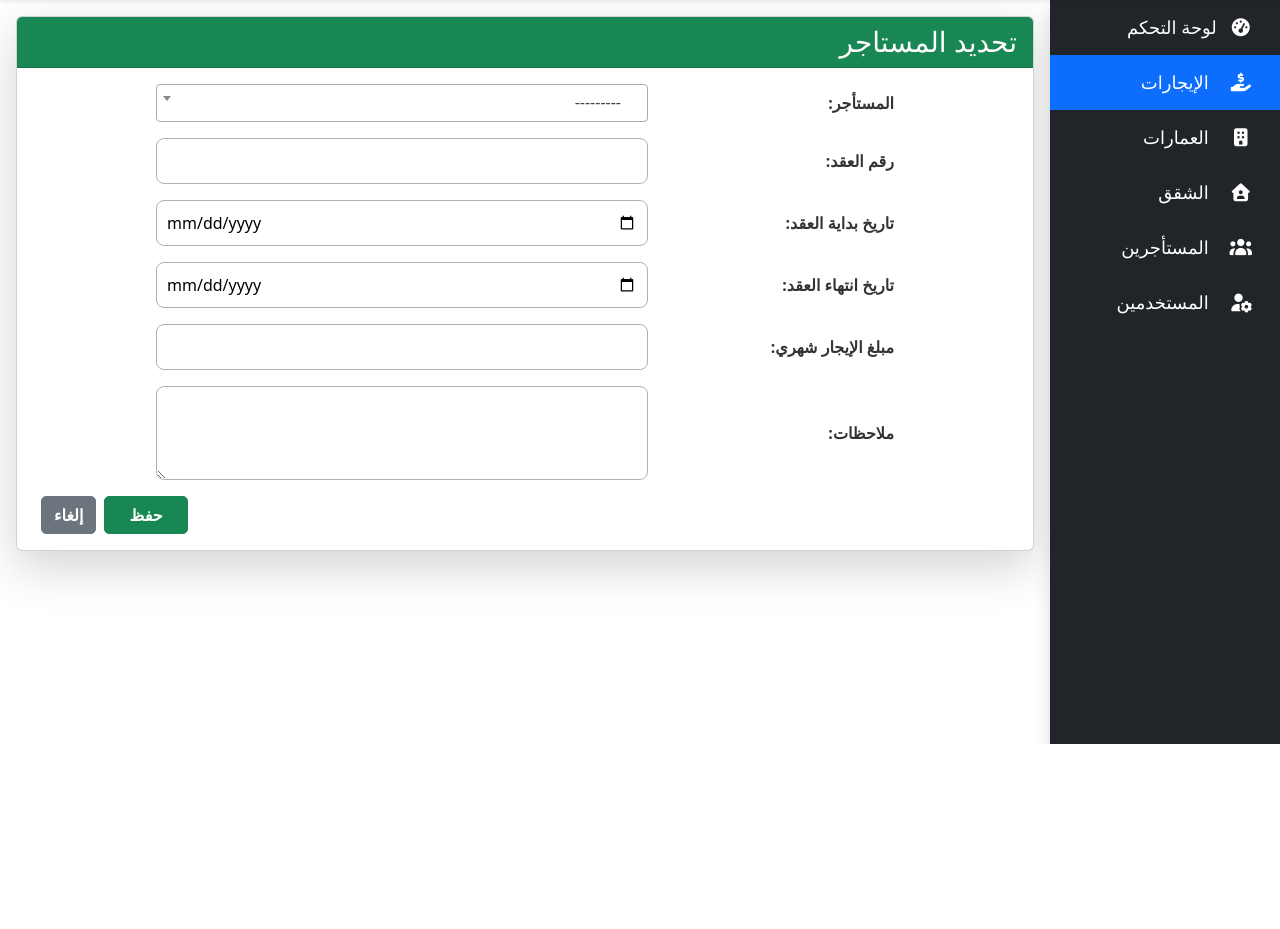
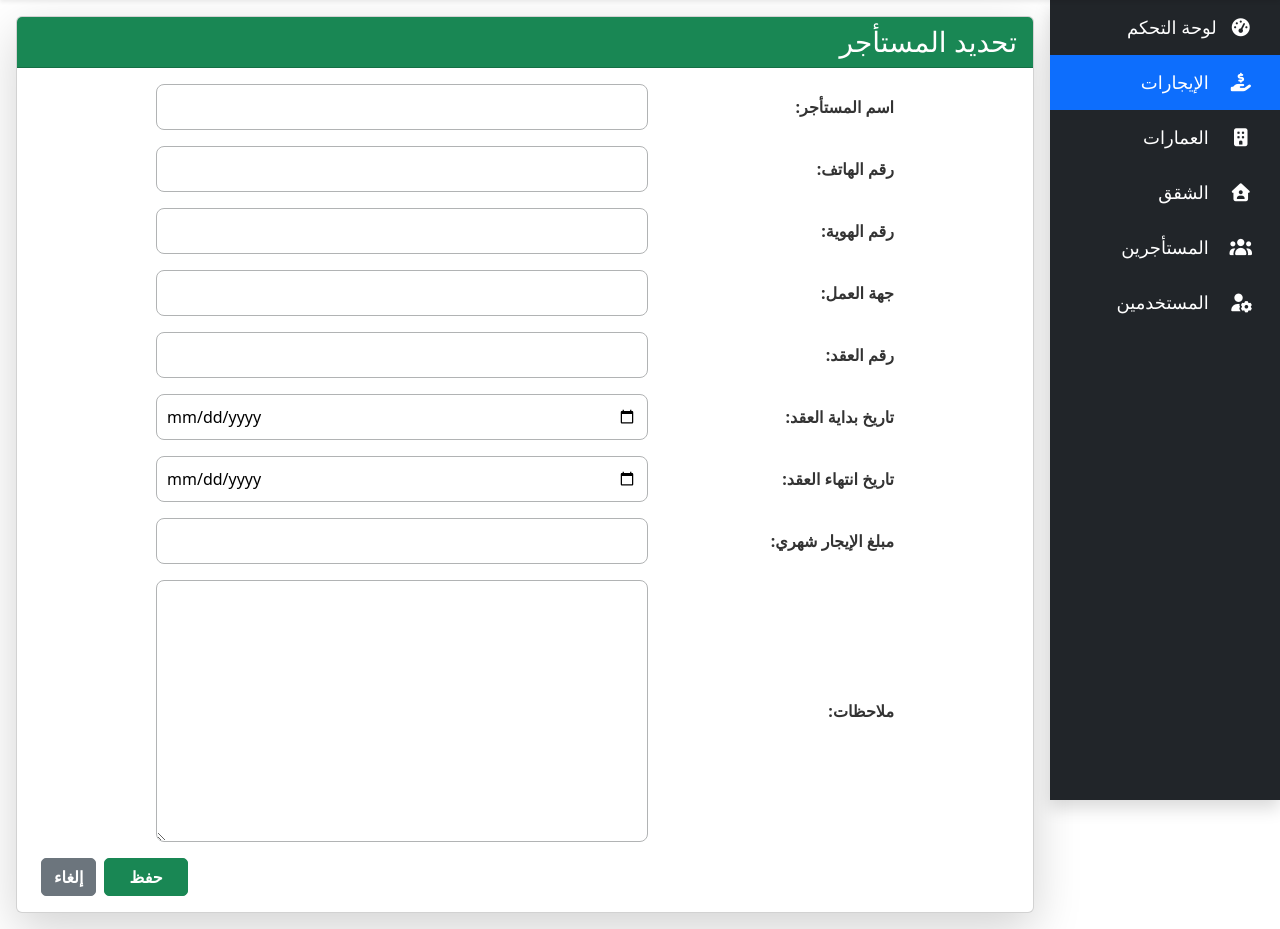
Before and after one commit to seyf-eddine19/rental_managment, a Django app: page /active_tenants/1/manage-tenant/create/ in a window 1280 px wide. Shown: the part 56-985 px from the top of the page. Before the commit the page ends 800 px from the top, so only its background shows below. Run offline with Django 5.2, Linux system fonts and the light colour scheme; a user stored in the database is signed in; data comes from the database, SQL or seed files in the repository; both versions use the stored data as it was after the commit.

Commit message:
New Commit

```diff
--- a/rentals/forms.py
+++ b/rentals/forms.py
@@ -116,9 +116,6 @@ class TenantForm(forms.ModelForm):
         model = Tenant
         fields = "__all__"
         can_delete=True
-        widgets = {
-            'date': forms.DateInput(attrs={'type': 'date'}),
-        }
 
 class ActiveTenantForm(forms.ModelForm):
     tenant = forms.ModelChoiceField(queryset=Tenant.objects.all(), label="المستأجر")
@@ -133,6 +130,25 @@ class ActiveTenantForm(forms.ModelForm):
             'contract_start_date': forms.DateInput(attrs={'type': 'date'}),
             'contract_end_date': forms.DateInput(attrs={'type': 'date'}),
             'notes': forms.Textarea(attrs={'rows': 3}),
+        }
+
+
+class ActiveTenantForm(forms.ModelForm):
+    tenant_name = forms.CharField(max_length=100, required=False, label="اسم المستأجر")
+    phone_number = forms.CharField(max_length=15, required=False, label="رقم الهاتف")
+    id_number = forms.CharField(max_length=20, required=False, label="رقم الهوية")
+    workplace = forms.CharField(max_length=100, required=False, label="جهة العمل")
+
+    class Meta:
+        model = ActiveTenant
+        fields = [
+            'tenant_name', 'phone_number', 'id_number', 'workplace',
+            'contract_number', 'contract_start_date', 'contract_end_date',
+            'rent_amount', 'notes'
+        ]
+        widgets = {
+            'contract_start_date': forms.DateInput(attrs={'type': 'date'}),
+            'contract_end_date': forms.DateInput(attrs={'type': 'date'}),
         }
 
 
@@ -190,6 +206,11 @@ class TenantFilterForm(forms.Form):
     )
 
 class ActiveTenantFilterForm(forms.Form):
+    building = forms.ChoiceField(
+        required=False,
+        widget=Select2Widget(attrs={"class": "select2", 'data-placeholder': 'اختر العمارة'}),
+        label="العمارة"
+    )
     apartment = forms.ChoiceField(
         required=False,
         widget=Select2Widget(attrs={"class": "select2", 'data-placeholder': 'اختر الشقة'}),
@@ -207,7 +228,9 @@ class ActiveTenantFilterForm(forms.Form):
     )
     def __init__(self, *args, **kwargs):
         super().__init__(*args, **kwargs)
-        apartments = Apartment.objects.all().distinct()
+        buildings = Building.objects.values_list('building_number', flat=True).distinct()
+        self.fields['building'].choices = [(b, b) for b in buildings]
+        apartments = Apartment.objects.values_list('apartment_number', flat=True).distinct()
         self.fields['apartment'].choices = [(b, b) for b in apartments]
         tenants = Tenant.objects.all().distinct()
         self.fields['tenant'].choices = [(b, b) for b in tenants]
--- a/rentals/templates/active_tenants/form.html
+++ b/rentals/templates/active_tenants/form.html
@@ -18,7 +18,7 @@
 
   <div class="card shadow-lg">
     <div class="card-header {% if active_tenant_id %}bg-primary{% else %}bg-success{% endif %} text-white text-end">
-      <h3 class="mb-0">{% if active_tenant_id %}تعديل عقد الايجار{% else %}تحديد المستاجر{% endif %}</h3>
+      <h3 class="mb-0">{% if active_tenant_id %}تعديل عقد الايجار{% else %}تحديد المستأجر{% endif %}</h3>
     </div>
 
     <div class="card-body">
@@ -29,6 +29,7 @@
           {{ form.as_p }}
         </div>
 
+        <!-- Button to show "Add new tenant" fields -->
         <div class="d-flex justify-content-end">
           <button type="submit" class="btn btn-success px-4">حفظ</button>
           <a href="{% url 'apartment_detail' apartment_id %}" class="btn btn-secondary mx-2">إلغاء</a>
--- a/rentals/templates/active_tenants/list.html
+++ b/rentals/templates/active_tenants/list.html
@@ -43,10 +43,11 @@
     <form method="get" class="mb-4 filter-form">
         <div class="row g-4">
            <!-- {{ filter_form.as_p }} -->
+            <div class="col-md-6">{{ filter_form.building }}</div>
             <div class="col-md-6">{{ filter_form.apartment }}</div>
             <div class="col-md-6">{{ filter_form.tenant }}</div>
             <div class="col-md-6">{{ filter_form.search }}</div>
-            <div class="col-md-6 text-start">
+            <div class="col-md-12 text-start">
                 <a href="{% url 'active_tenant_list' %}" class="btn btn-outline-secondary mx-2">إلغاء التصفية</a>
                 <button type="submit" class="btn btn-primary"><i class="fas fa-filter"></i> تصفية</button>
             </div>
--- a/rentals/templates/apartments/detail.html
+++ b/rentals/templates/apartments/detail.html
@@ -5,6 +5,11 @@
     <!-- Header Section -->
     <div class="d-flex justify-content-between align-items-center border-bottom pb-2 mb-4">
       <h1 class="text-end">تفاصيل {{ model_verbose_name }}</h1>
+
+      <a href="?export=1&format=pdf{% for key, value in request.GET.items %}{% if key != 'export' %}&{{ key }}={{ value }}{% endif %}{% endfor %}"
+      class="btn btn-outline-danger shadow-sm">
+      <i class="fas fa-file-pdf"></i> تصدير PDF
+      </a>
     </div>
 
     <!-- Flash Messages -->
--- a/rentals/views.py
+++ b/rentals/views.py
@@ -34,6 +34,7 @@ from django.urls import reverse_lazy
 from django.forms import HiddenInput
 from django.views.generic import ListView, FormView, DetailView, DeleteView
 from django.db.models import Count, Q
+from django.db import IntegrityError
 
 from .models import Building, Apartment, Tenant, ActiveTenant, ServiceRoom
 from .forms import (
@@ -580,7 +581,7 @@ class ApartmentListView(PermissionRequiredMixin, ExportMixin, ListView):
 
                         building, created = Building.objects.get_or_create(
                             building_number=building_number,
-                            defaults={"number_of_floors": 1, "number_of_apartments": 0}
+                            defaults={"number_of_floors": 5, "number_of_apartments": 0}
                         )
 
                         Apartment.objects.create(
@@ -636,6 +637,17 @@ class ApartmentDetailView(PermissionRequiredMixin, DetailView):
         ]
         return context
 
+    def get(self, request, *args, **kwargs):
+        self.object = self.get_object()
+        context = self.get_context_data()
+
+        # Handle export request
+        if "export" in self.request.GET:
+            export_format = self.request.GET.get("format", "excel")
+            if export_format == "pdf":
+                return self.export_to_pdf()
+        return self.render_to_response(context)
+
     def post(self, request, *args, **kwargs):
         """ Handle the 'Set Vacant' action directly in this view. """
         apartment = self.get_object()
@@ -649,6 +661,99 @@ class ApartmentDetailView(PermissionRequiredMixin, DetailView):
                 messages.warning(request, "الشقة بالفعل شاغرة.")
 
         return redirect('apartment_detail', pk=apartment.pk)
+
+    def export_to_pdf(self):
+        buffer = BytesIO()
+        doc = SimpleDocTemplate(buffer, pagesize=A4, rightMargin=20, leftMargin=20, topMargin=20, bottomMargin=20)
+
+        # Register Arabic font
+        font_path = os.path.abspath(os.path.join(settings.STATIC_ROOT, "fonts", "Janna LT Bold", "Janna LT Bold.ttf"))
+        pdfmetrics.registerFont(TTFont("Janna", font_path))
+
+        # Styles
+        title_style = ParagraphStyle(name="Title", fontName="Janna", fontSize=16, alignment=2, spaceAfter=20, textColor=colors.HexColor("#336699"))
+        subtitle_style = ParagraphStyle(name="Subtitle", fontName="Janna", fontSize=12, alignment=2, spaceAfter=20, textColor=colors.black)
+        text_style = ParagraphStyle(name="Text", fontName="Janna", fontSize=10, alignment=2, spaceAfter=5)  # Right-aligned for Arabic text
+        table_style = TableStyle([
+            ("ALIGN", (0, 0), (-1, -1), "RIGHT"),
+            ("FONTNAME", (0, 0), (-1, -1), "Janna"),
+            ("FONTSIZE", (0, 0), (-1, -1), 10),
+            ("BOTTOMPADDING", (0, 0), (-1, -1), 8),
+            ("TOPPADDING", (0, 0), (-1, -1), 8),
+            ("BACKGROUND", (0, 0), (-1, -1), colors.white),
+            ("LINEABOVE", (0, 0), (-1, 1), 0.5, colors.grey),  # Border above the first row
+            ("LINEBELOW", (0, -1), (-1, -1), 0.5, colors.grey),  # Border below the last row
+       ])
+
+        # Prepare content for PDF export, adjust as needed for your model
+        text_1 = (
+          get_display(arabic_reshaper.reshape("رقم العمارة: ") + "<font color='darkgray'>" + str(self.object.building.building_number) + "</font>")
+        )
+        text_2 = (
+          get_display(arabic_reshaper.reshape("رقم الشقة: ") + "<font color='darkgray'>" + str(self.object.apartment_number) + "</font>")
+        )
+        apartment_details = [
+            [
+             Paragraph(text_2, subtitle_style),
+             Paragraph(text_1, subtitle_style)
+            ], [
+             Paragraph(get_display(arabic_reshaper.reshape("عدد الغرف: ") + "<font color='darkgray'>" + str(self.object.num_of_rooms) + "</font>"), subtitle_style),
+             Paragraph("<font color='darkgray'>" + get_display(arabic_reshaper.reshape(str(self.object.building.address))) + "</font>" + get_display(arabic_reshaper.reshape("عنوان العمارة: ")), subtitle_style),
+            ], [
+             Paragraph(get_display(arabic_reshaper.reshape("رقم عداد الماء: ") + "<font color='darkgray'>" + str(self.object.water_meter_number) + "</font>"), subtitle_style),
+             Paragraph(get_display(arabic_reshaper.reshape("رقم عداد الكهرباء: ") + "<font color='darkgray'>" + str(self.object.electricity_meter_number) + "</font>"), subtitle_style),
+            ], [
+             Paragraph("<font color='darkgray'>" + get_display(arabic_reshaper.reshape(str(self.object.status))) + "</font>" + get_display(arabic_reshaper.reshape("حالة الشقة: ")), subtitle_style),
+             Paragraph(get_display(arabic_reshaper.reshape("رقم الطابق: ") + "<font color='darkgray'>" + str(self.object.floor_number) + "</font>"), subtitle_style),
+            ]
+        ]
+
+        # Tenant information (you can adjust the model references accordingly)
+        tenant_details = [
+            [
+             Paragraph(f"<font color='darkgray'>{self.object.active_tenant.tenant.phone_number}</font> <strong>{get_display(arabic_reshaper.reshape('رقم الهاتف: '))}</strong> ", subtitle_style),
+             Paragraph(f"<font color='darkgray'>{get_display(arabic_reshaper.reshape(self.object.active_tenant.tenant.name))}</font> <strong>{get_display(arabic_reshaper.reshape('اسم المستأجر: '))}</strong> ", subtitle_style),
+            ], [
+             Paragraph(f"<font color='darkgray'>{self.object.active_tenant.rent_amount}</font> <strong>{get_display(arabic_reshaper.reshape('مبلغ الإيجار: '))}</strong> ", subtitle_style),
+             Paragraph(f"<font color='darkgray'>{self.object.active_tenant.contract_number}</font> <strong>{get_display(arabic_reshaper.reshape('رقم العقد: '))}</strong>", subtitle_style),
+            ], [
+             Paragraph(f"<font color='darkgray'>{self.object.active_tenant.contract_end_date}</font> <strong>{get_display(arabic_reshaper.reshape('تاريخ انتهاء العقد:'))}</strong> ", subtitle_style),
+             Paragraph(f"<font color='darkgray'>{self.object.active_tenant.contract_start_date}</font> <strong>{get_display(arabic_reshaper.reshape('تاريخ بداية العقد: '))}</strong> ", subtitle_style),
+            ]
+        ]
+
+        rental_history = self.object.rental_history.all()
+        rental_history = self.object.rental_history.values('contract_number', 'tenant__name', 'contract_start_date', 'contract_end_date', 'rent_amount', 'notes')
+
+        # Prepare content for rental history
+        rental_history_content = []
+        for rental in rental_history:
+            rental_text = f"""
+            <font color='darkgrey'>{rental['rent_amount']}</font> {get_display(arabic_reshaper.reshape("بمبلغ: "))} <font color='darkgrey'>{rental['contract_end_date']}</font> {get_display(arabic_reshaper.reshape("إلى"))} <font color='darkgrey'>{rental['contract_start_date']}</font> {get_display(arabic_reshaper.reshape("من"))}  <font color='darkgrey'>{get_display(arabic_reshaper.reshape(rental['tenant__name']))}</font> {get_display(arabic_reshaper.reshape("تم تاجير الشقة ل "))} - <font color='darkgrey'> {rental['contract_number']} {get_display(arabic_reshaper.reshape("العقد: "))}</font>
+            """
+            rental_history_content.append([Paragraph((rental_text), text_style)])
+
+        elements = [
+            Spacer(1, 10),
+            Paragraph(get_display(arabic_reshaper.reshape(f"تفاصيل الشقة:")), title_style),
+            Table(apartment_details),
+            Spacer(1, 30),
+            Paragraph(get_display(arabic_reshaper.reshape(f"معلومات المستاجر الحالي")), title_style),
+            Table(tenant_details),
+            Spacer(1, 30),
+            Paragraph(get_display(arabic_reshaper.reshape("سجل الإيجار")), ParagraphStyle(name="Subtitle", fontName="Janna", fontSize=12, alignment=2, spaceAfter=20, textColor=colors.HexColor("#336699"))),
+            Table(rental_history_content, style=table_style),
+            Spacer(1, 10),
+        ]
+
+        # Build the PDF document
+        doc.build(elements)
+
+        # Send the PDF response
+        pdf = buffer.getvalue()
+        response = HttpResponse(pdf, content_type='application/pdf')
+        response['Content-Disposition'] = f'attachment; filename="{self.object}_details.pdf"'
+        return response
 
 class ApartmentDeleteView(PermissionRequiredMixin, DeleteView):
     model = Apartment
@@ -733,13 +838,16 @@ class ActiveTenantListView(PermissionRequiredMixin, ExportMixin, ListView):
     def get_queryset(self):
         queryset = super().get_queryset()
         apartment_filter = self.request.GET.get('apartment')
+        building_filter = self.request.GET.get('building')
         tenant_filter = self.request.GET.get('tenant')
         search_filter = self.request.GET.get('search')
 
         if apartment_filter:
-            queryset = queryset.filter(apartment=apartment_filter)
+            queryset = queryset.filter(apartment__apartment_number=apartment_filter)
+        if building_filter:
+            queryset = queryset.filter(apartment__building__building_number=building_filter)
         if tenant_filter:
-            queryset = queryset.filter(tenant=tenant_filter)
+            queryset = queryset.filter(tenant__name=tenant_filter)
         if search_filter:
             queryset = queryset.filter(
                 Q(tenant__phone_number__icontains=search_filter) |
@@ -752,7 +860,7 @@ class ActiveTenantListView(PermissionRequiredMixin, ExportMixin, ListView):
         context['filter_form'] = ActiveTenantFilterForm(self.request.GET)
         return context
 
-class ActiveTenantFormView(PermissionRequiredMixin, FormView):
+class ActiveTenantFormView1(PermissionRequiredMixin, FormView):
     """ View to create or update an ActiveTenant """
     model = ActiveTenant
     form_class = ActiveTenantForm
@@ -777,10 +885,37 @@ class ActiveTenantFormView(PermissionRequiredMixin, FormView):
         context = super().get_context_data(**kwargs)
         context['apartment_id'] = self.apartment.pk
         context['active_tenant_id'] = self.active_tenant.pk if self.active_tenant else None
+        context['tenant_form'] = TenantForm()  # Render the tenant form as well
         return context
 
     def form_valid(self, form):
         """ Save the tenant details """
+        # Check if a tenant was selected or not
+        tenant_form = TenantForm(self.request.POST)
+
+        if tenant_form.is_valid():
+            tenant_name = tenant_form.cleaned_data['tenant_name']
+            phone_number = tenant_form.cleaned_data['phone_number']
+            id_number = tenant_form.cleaned_data['id_number']
+            workplace = tenant_form.cleaned_data['workplace']
+
+            # Handle tenant creation if not selected
+            tenant, created = Tenant.objects.get_or_create(
+                phone_number=phone_number,
+                id_number=id_number,
+                defaults={'name': tenant_name, 'workplace': workplace}
+            )
+            if created:
+                messages.success(self.request, f"تم إضافة المستأجر الجديد: {tenant_name}")
+            else:
+                messages.info(self.request, f"المستأجر {tenant_name} موجود بالفعل.")
+
+            # Save the active tenant instance
+            form.instance.tenant = tenant
+        else:
+            messages.error(self.request, "هناك خطأ في بيانات المستأجر.")
+
+        # Set the apartment for this active tenant
         form.instance.apartment = self.apartment
         form.instance.save()
 
@@ -790,3 +925,81 @@ class ActiveTenantFormView(PermissionRequiredMixin, FormView):
     def get_success_url(self):
         """ Redirect to apartment detail page """
         return reverse_lazy('apartment_detail', kwargs={'pk': self.apartment.pk})
+
+class ActiveTenantFormView(PermissionRequiredMixin, FormView):
+    """ View to create or update an ActiveTenant """
+    model = ActiveTenant
+    form_class = ActiveTenantForm
+    template_name = 'active_tenants/form.html'
+    permission_required = 'rentals.change_apartment'
+
+    def get_form_kwargs(self):
+        """ Pass instance for update; create new if none exists """
+        kwargs = super().get_form_kwargs()
+        self.apartment = get_object_or_404(Apartment, id=self.kwargs['apartment_id'])
+
+        # Retrieve the ActiveTenant instance if it exists
+        if 'pk' in self.kwargs:
+            self.active_tenant = get_object_or_404(ActiveTenant, id=self.kwargs['pk'])
+            # Populate the tenant data in the form for update
+            kwargs['initial'] = {
+                'tenant_name': self.active_tenant.tenant.name,
+                'phone_number': self.active_tenant.tenant.phone_number,
+                'id_number': self.active_tenant.tenant.id_number,
+                'workplace': self.active_tenant.tenant.workplace,
+                'tenant': self.active_tenant.tenant,  # Set the current tenant in the form
+            }
+        else:
+            self.active_tenant = None  # Creating a new tenant
+
+        kwargs['instance'] = self.active_tenant
+        return kwargs
+
+    def get_context_data(self, **kwargs):
+        """ Pass apartment and active tenant IDs to the template """
+        context = super().get_context_data(**kwargs)
+        context['apartment_id'] = self.apartment.pk
+        context['active_tenant_id'] = self.active_tenant.pk if self.active_tenant else None
+        return context
+
+    def form_valid(self, form):
+        tenant_name = form.cleaned_data['tenant_name']
+        phone_number = form.cleaned_data['phone_number']
+        id_number = form.cleaned_data['id_number']
+        workplace = form.cleaned_data['workplace']
+
+        try:
+            # Handle tenant creation or selection
+            tenant, created = Tenant.objects.get_or_create(
+                phone_number=phone_number,
+                id_number=id_number,
+                defaults={
+                        'name': tenant_name,
+                        'workplace': workplace,
+                }
+            )
+
+            if created:
+                messages.success(self.request, f"تم إضافة المستأجر الجديد: {tenant_name}")
+            else:
+                messages.info(self.request, f"المستأجر {tenant_name} موجود بالفعل.")
+
+        except IntegrityError:
+            messages.error(self.request, "رقم الهاتف أو رقم الهوية غير فريد. الرجاء التحقق من البيانات.")
+            return self.form_invalid(form)
+
+        # Save the active tenant instance
+        form.instance.tenant = tenant
+        form.instance.apartment = self.apartment
+        form.instance.save()
+
+        # Optionally, update apartment status (e.g., set as occupied)
+        self.apartment.status = 'مأهولة'
+        self.apartment.save()
+
+        messages.success(self.request, "تم حفظ البيانات بنجاح.")
+        return super().form_valid(form)
+
+    def get_success_url(self):
+        """ Redirect to apartment detail page """
+        return reverse_lazy('apartment_detail', kwargs={'pk': self.apartment.pk})
```
Also changed, not shown: db.sqlite3.
